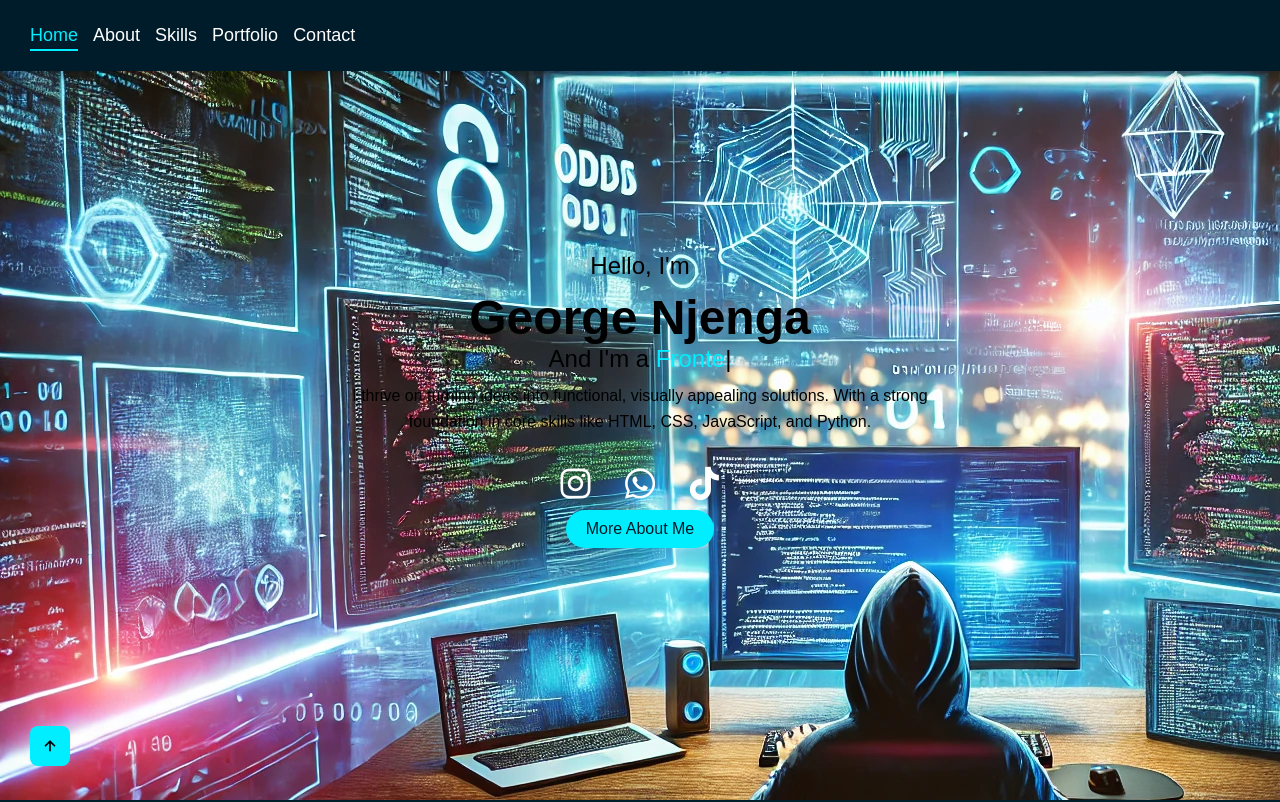
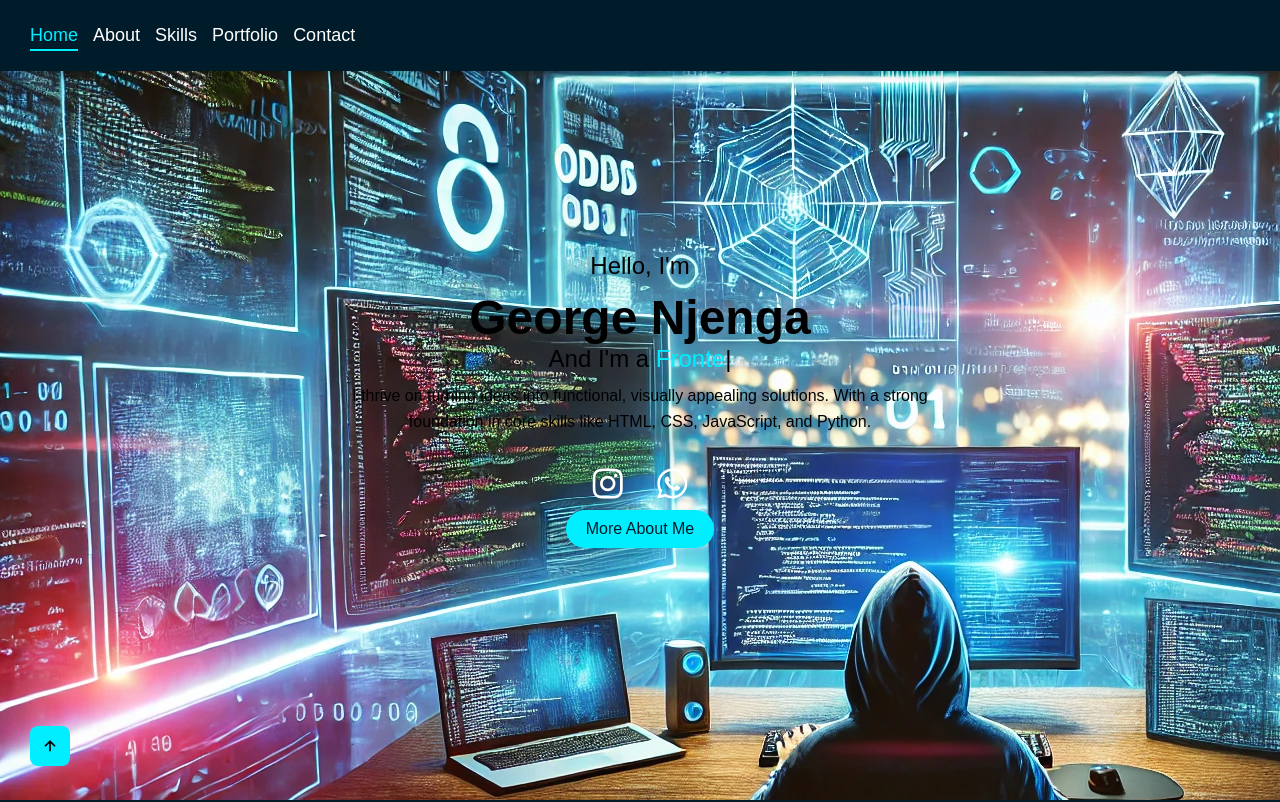
Before and after one commit to Trapper-maker/io, a plain HTML site: page index.html in a window 1280 px wide. Shown: the top 802 px of the page. Drawn offline with nearby package versions, Linux system fonts and the light colour scheme.

Commit message:
Update index.html

```diff
--- a/index.html
+++ b/index.html
@@ -31,7 +31,6 @@
             <div class="home-sci">
                 <a href="https://ig.me/m/trapper_thee_kid" style="--i:7"><i class='bx bxl-instagram'></i></a>
                 <a href="https://wa.me/254112225151" style="--i:8"><i class='bx bxl-whatsapp'></i></a>
-                <a href="https:www.tiktok.com/its_t0" style="--i:9"><i class='bx bxl-tiktok'></i></a>
             </div>
             <a href="#about" class="btn-box">More About Me</a>
         </div>
```
